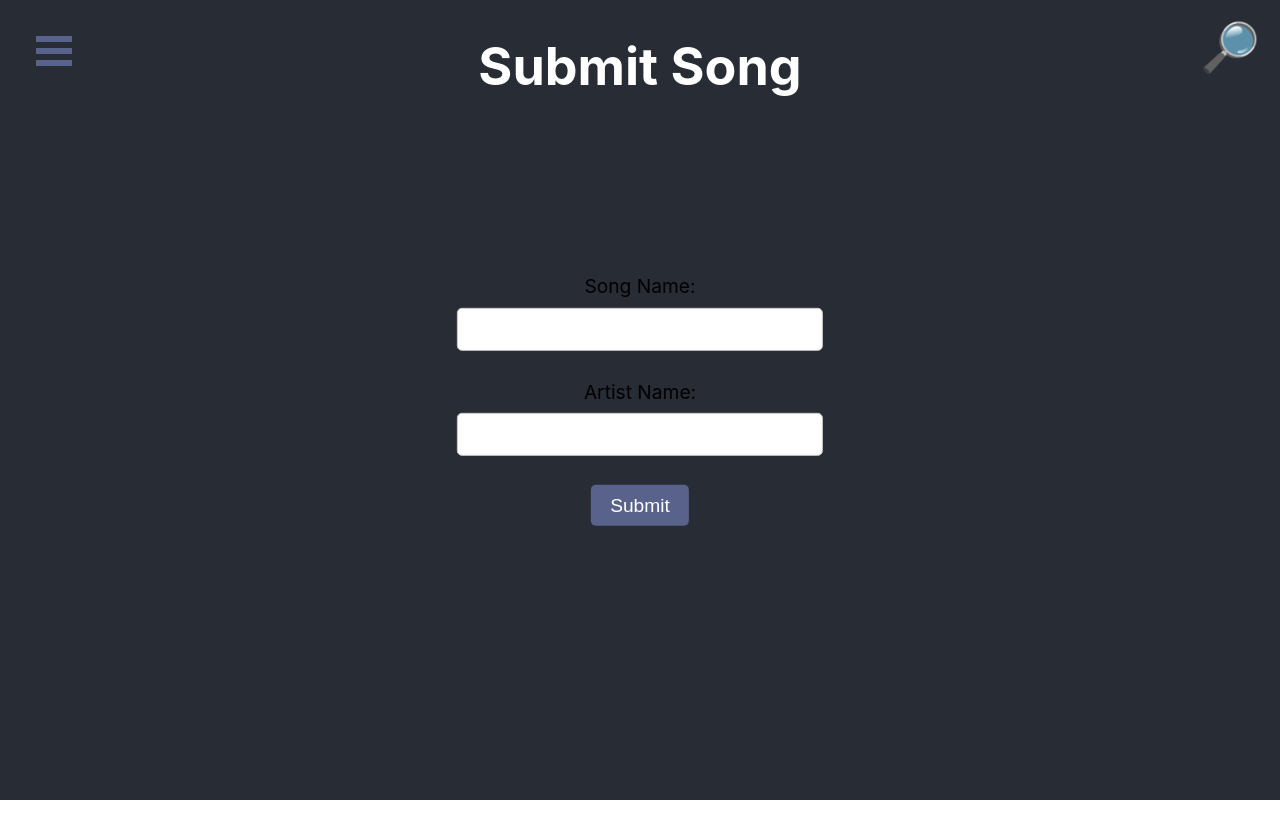
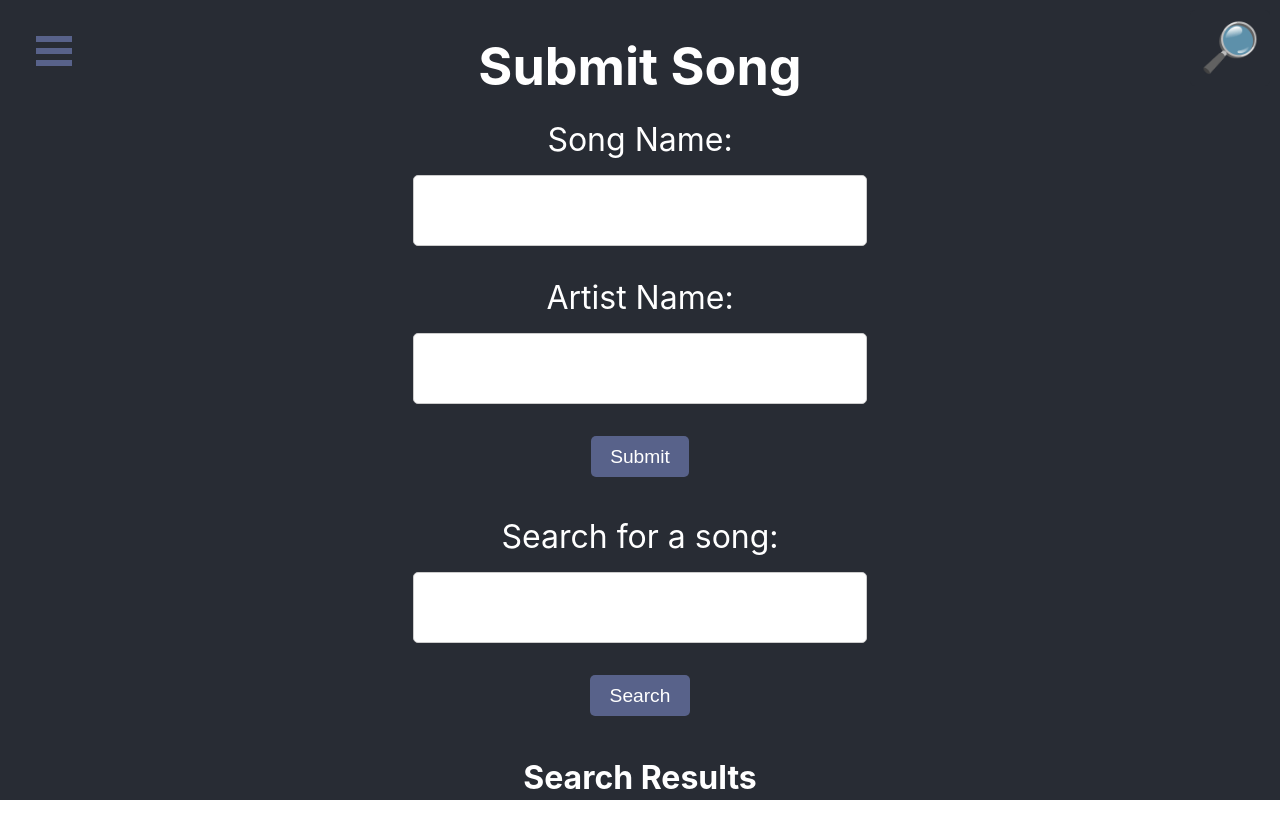
Before and after one commit to AnthonySchneider2000/NextJS-YouTube-Playlist-Manager, a Next.js app: page /SubmitSong in a window 1280 px wide. Built offline with nearby package versions, Linux system fonts and the light colour scheme.

Commit message:
added song searching functionality

```diff
--- a/pages/SubmitSong.js
+++ b/pages/SubmitSong.js
@@ -1,8 +1,34 @@
-import React from "react";
+import React, { useState } from "react";
 import styles from "@/styles/App.module.css";
 import Layout from "@/components/Layout";
+import playlistCSS from "@/styles/Playlists.module.css";
 
 export default function SubmitSong() {
+  const [searchResults, setSearchResults] = useState([]);
+  const [query, setQuery] = useState("");
+
+  const handleSearch = async (event) => {
+    event.preventDefault(); // Prevent the form from submitting
+
+    try {
+      const response = await fetch("/api/youtubeQuery", {
+        method: "POST",
+        headers: {
+          "Content-Type": "application/json",
+        },
+        body: JSON.stringify({ searchTerm: query }),
+      });
+
+      if (response.ok) {
+        const data = await response.json();
+        setSearchResults(data.data.items); // Assuming data.items contains search results
+      } else {
+        throw new Error("Failed to search for song");
+      }
+    } catch (error) {
+      console.error("Failed to search for song:", error);
+    }
+  };
   return (
     <Layout title="Submit Song">
       <form
@@ -10,15 +36,37 @@ export default function SubmitSong() {
         action="/api/song"
         method="post"
       >
-        {/* song name */}
         <label htmlFor="songName">Song Name:</label>
         <input type="text" id="songName" name="songName" required />
-        {/* artist name */}
         <label htmlFor="artistName">Artist Name:</label>
         <input type="text" id="artistName" name="artistName" required />
 
         <button type="submit">Submit</button>
       </form>
+      <form className={styles["registration-form"]} onSubmit={handleSearch}>
+        <label htmlFor="searchTerm">Search for a song:</label>
+        <input
+          type="text"
+          id="searchTerm"
+          name="searchTerm"
+          value={query}
+          onChange={(event) => setQuery(event.target.value)}
+          required
+        />
+        <button type="submit">Search</button>
+      </form>
+      <div>
+        <h1>Search Results</h1>
+        <ul>
+          {searchResults.map((result) => (
+            <li key={result.id.videoId} className={playlistCSS["playlistListFlex"]}>
+              <a href={`/song/${result.id.videoId}`}>{result.snippet.title}</a>
+            </li>
+          ))}
+        </ul>
+
+      </div>
+
     </Layout>
   );
 }
--- a/pages/api/youtubeQuery.js
+++ b/pages/api/youtubeQuery.js
@@ -3,7 +3,7 @@ import connectToDatabase from "@/utils/db";
 // searches for a song with the yotube api
 export default async function handler(req, res) {
   const apiUrl =
-    "https://www.googleapis.com/youtube/v3/search?part=snippet&maxResults=1&q=" +
+    "https://www.googleapis.com/youtube/v3/search?part=snippet&maxResults=5&q=" +
     req.body.searchTerm +
     "&key=" +
     process.env.YOUTUBE_API_KEY;
--- a/styles/App.module.css
+++ b/styles/App.module.css
@@ -11,6 +11,19 @@
   justify-content: top;
   font-size: calc(10px + 2vmin);
   color: white;
+}
+.App-main {
+  padding-top: 20px;
+  position:absolute;
+  left: 50%;
+  top: 55%;
+  transform: translate(-50%, -50%);
+  display: flex;
+  flex-direction: column;
+  align-items: center;
+  justify-content: flex-start;
+  color: white;
+  height: 90vh;
 }
 
 .App-link {
@@ -83,16 +96,19 @@
   /* background-color: #58628a; */
   color: #c7d3ff;
 }
+
 .registration-form {
-  position: absolute;
-  top: 50%;
-  left: 50%;
-  transform: translate(-50%, -50%);
+  display: flex;
+  flex-direction: column;
+  align-items: center;
+  justify-content: center;
+  margin: 10px;
+  padding: 10px;
   /* Add other styles as needed */
 }
 
 .registration-form label {
-  font-size: 1.2em;
+  font-size: 2em;
   margin-bottom: 0.5em;
   display: block;
 }
@@ -100,9 +116,9 @@
 .registration-form input {
   width: 100%;
   max-width: 20em;
-  margin-bottom: 1.5em;
+  margin-bottom: 1em;
   padding: 0.5em;
-  font-size: 1.2em;
+  font-size: 2em;
   border-radius: 5px;
   border: 1px solid #ccc;
   outline: none;
--- a/styles/Playlists.module.css
+++ b/styles/Playlists.module.css
@@ -37,3 +37,14 @@
   font-size: 0.6em;
   width: 75%;
 }
+
+.playlistListFlex {
+  padding: 10px;
+  border: 5px solid #373a47;
+  border-radius: 5px;
+  background-color: #282c34;
+  color: white;
+  font-size: 2rem;
+  width: 800px;
+  list-style-type: none;
+}
```
